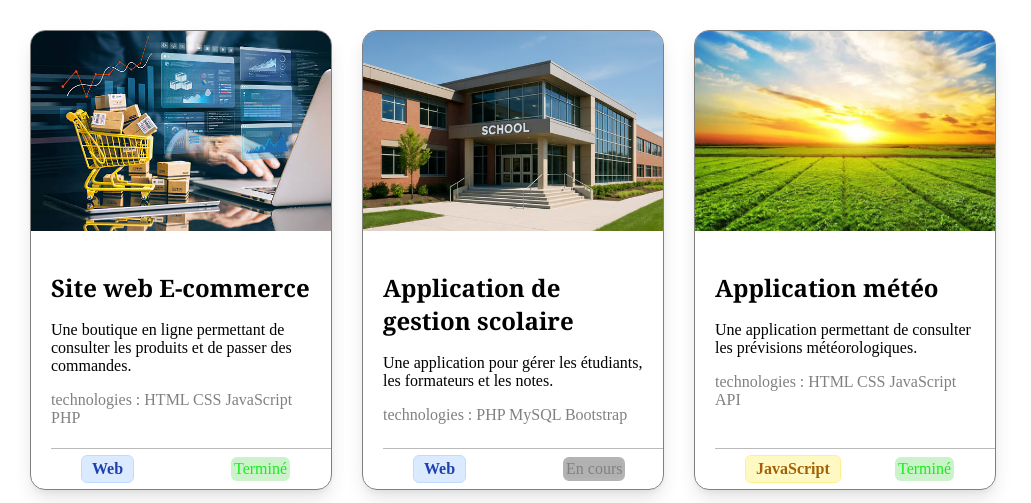
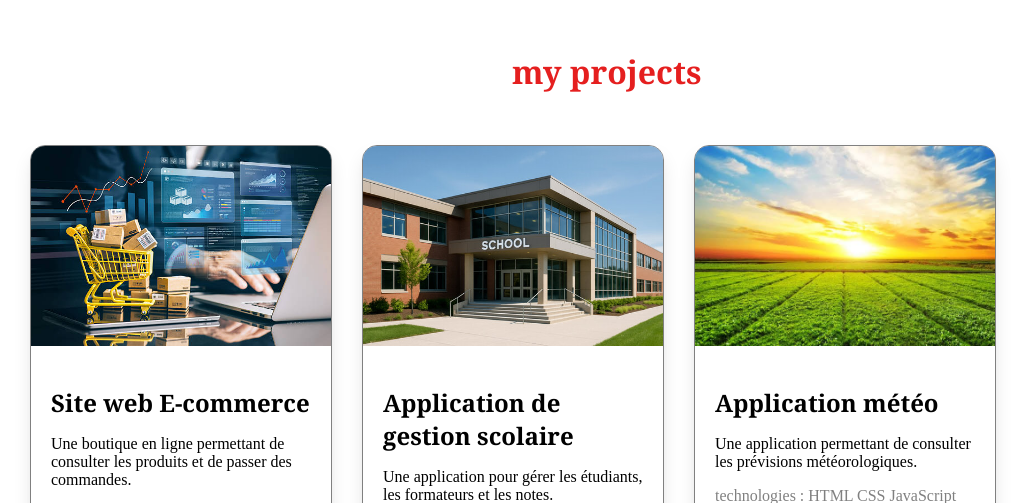
Before and after one commit to mohamedelhamdouni/session_4, a PHP site: page / in a window 1280 px wide. Shown: the part 60-563 px from the top of the page, without its empty margins (0-1031 px from the left). Run offline with PHP 8.4, Linux system fonts and the light colour scheme.

Commit message:
styling title with finally edits

```diff
--- a/session4/prototype/css/style.css
+++ b/session4/prototype/css/style.css
@@ -161,3 +161,13 @@ h1{
     padding: 4px 10px;
     font-weight: 600;
 }
+
+.title_main{
+   color: #e51f1f;
+  font-size: 2rem;
+
+  font-family: Georgia, 'Times New Roman', Times, serif;
+  margin-top:50px;
+  margin-left: 40%;
+
+}
--- a/session4/prototype/index_templete.php
+++ b/session4/prototype/index_templete.php
@@ -24,7 +24,7 @@
 
    <main>
 
-
+<h1 class="title_main">my projects</h1>
 
    <div class="listproject">
    <?php foreach($projects as $project): ?>
```
